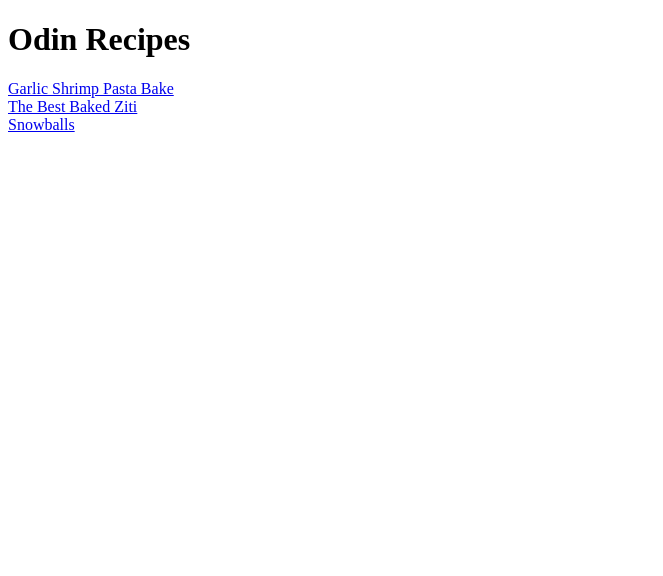
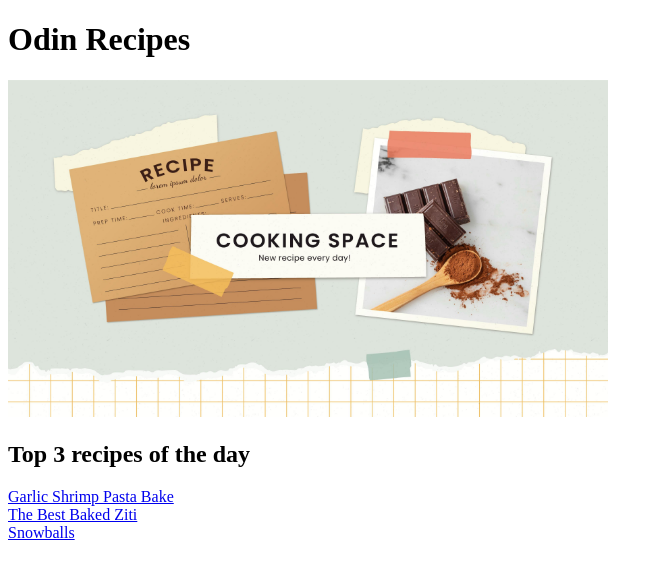
Before and after one commit to ling-starts-code/odin-recipes, a plain HTML site: page index.html in a window 1280 px wide. Shown: the whole page, without its empty margins (0-663 px from the left). Drawn offline with Linux system fonts and the light colour scheme.

Commit message:
added a cover

```diff
--- a/index.html
+++ b/index.html
@@ -8,10 +8,16 @@
 </head>
 <body>
   <h1>Odin Recipes</h1>
-  <a href="recipes/Garlic Shrimp Pasta Bake.html">Garlic Shrimp Pasta Bake</a>
-  <br>
-  <a href="recipes/The Best Baked Ziti.html">The Best Baked Ziti</a>
-  <br>
-  <a href="recipes/Snowballs.html">Snowballs</a>
+  <img src="images/cover.jpg" width="600px"alt="cover">
+  <h2>Top 3 recipes of the day</h2>
+
+  <div>
+    <a href="recipes/Garlic Shrimp Pasta Bake.html">Garlic Shrimp Pasta Bake</a>
+    <br>
+    <a href="recipes/The Best Baked Ziti.html">The Best Baked Ziti</a>
+    <br>
+    <a href="recipes/Snowballs.html">Snowballs</a>
+  </div>
+
 </body>
 </html>
```
Also changed, not shown: recipes/Garlic Shrimp Pasta Bake.html (+1 -1 lines), images/cover.jpg (added), 2 other files.
